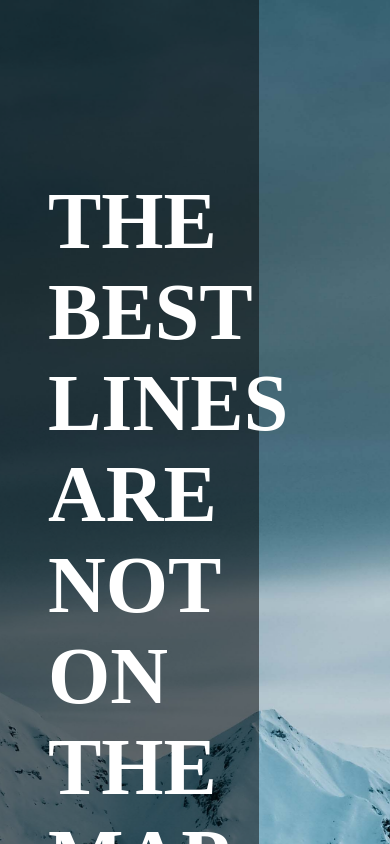
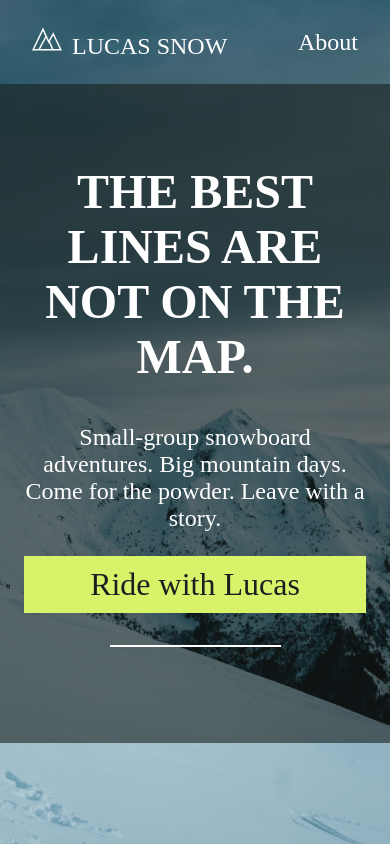
Before and after one commit to Saikpn/LucasTheSnowMan, a plain HTML site: page index.html in a window 390 px wide. Shown: the top 844 px of the page. Drawn offline with Linux system fonts and the light colour scheme; a web font is replaced by a local one.

Commit message:
making the website responsive and then adding some css hover effects

```diff
--- a/index.html
+++ b/index.html
@@ -3,6 +3,7 @@
   <head>
     <meta charset="UTF-8" />
     <meta name="viewport" content="width=device-width, initial-scale=1.0" />
+    <link rel="icon" href="/images/brandLogo.svg" type="image/x-icon" />
     <link rel="preconnect" href="https://fonts.googleapis.com" />
     <link rel="preconnect" href="https://fonts.gstatic.com" crossorigin />
     <link
@@ -10,20 +11,32 @@
       rel="stylesheet"
     />
     <link rel="stylesheet" href="style.css" />
-    <title>Home</title>
+    <title>Lucas - Snowboard Adventures</title>
   </head>
   <body>
-    <section class="hero-image" title="Snowey Mountain">
+    <section class="hero-image" title="Snowy Mountain">
+      <nav>
+        <ul>
+          <li>
+            <a href="/"
+              ><img
+                src="/images/brandLogo.svg"
+                alt="LUCAS SNOW"
+                style="height: 30px; width: 30px; margin-right: 10px"
+              />LUCAS SNOW</a
+            >
+          </li>
+          <li><a href="about.html">About</a></li>
+        </ul>
+      </nav>
       <div class="hero-content">
         <h1>The Best Lines are not on the map.</h1>
         <p class="hero-subtitle">
           Small-group snowboard adventures. Big mountain days. Come for the
           powder. Leave with a story.
         </p>
-        <button onclick="location.href = 'about.html'" class="primary-button">
-          Ride with Lucas
-        </button>
-        <hr />
+        <a href="about.html" class="primary-button">Ride with Lucas</a>
+        <hr class="hero-divider" />
       </div>
     </section>
   </body>
--- a/style.css
+++ b/style.css
@@ -1,7 +1,33 @@
+* {
+  box-sizing: border-box;
+}
+
 body {
   margin: 0;
   padding: 0;
-  box-sizing: border-box;
+  font-family: "Nunito Sans", sans-serif;
+  color: #f6f7f4;
+  background-color: #18201f;
+}
+
+nav ul {
+  list-style: none;
+  display: flex;
+  justify-content: space-between;
+  align-items: center;
+  margin: 0;
+  padding: 1.5rem 2rem;
+}
+
+nav a {
+  color: #ffffff;
+  text-decoration: none;
+  font-family: "Montaga", serif;
+  font-size: 2rem;
+}
+
+nav a:hover {
+  text-decoration: underline;
 }
 
 .hero-image {
@@ -12,18 +38,19 @@ body {
   width: 100%;
 }
 .hero-content {
-  background-color: rgba(0, 0, 0, 0.5);
-  width: 50%;
+  background-color: rgba(24, 32, 31, 0.6);
+  width: 100%;
   height: 100%;
   display: flex;
   flex-direction: column;
-  padding: 10rem 2rem;
-  text-align: left;
+  padding: 8rem 2rem;
+  text-align: center;
+  align-items: center;
   color: #ffffff;
 }
 h1 {
   font-family: "Montaga", serif;
-  margin: 1rem;
+  margin: 1rem 0;
   font-size: 5rem;
   font-weight: bold;
   text-transform: uppercase;
@@ -33,15 +60,57 @@ h1 {
   font-family: "Epunda Slab", serif;
 }
 .primary-button {
+  display: block;
   width: 50%;
   font-family: "Epunda Slab", serif;
   background-color: #d8f36a;
-  color: #000000;
+  color: #18201f;
   border: none;
   padding: 10px 10px;
   font-size: 2rem;
   cursor: pointer;
+  text-decoration: none;
+  text-align: center;
 }
 .primary-button:hover {
   background-color: #b0d24a;
 }
+.hero-divider {
+  width: 50%;
+  border: 1px solid #ffffff;
+  margin: 2rem auto;
+}
+
+.about-content {
+  max-width: 800px;
+  padding: 2rem;
+}
+
+.about-content img {
+  max-width: 100%;
+  height: auto;
+  margin: 1.5rem 0;
+}
+
+.about-intro {
+  font-family: "Epunda Slab", serif;
+  font-size: 1.25rem;
+}
+
+@media (max-width: 768px) {
+  .hero-content {
+    width: 100%;
+    padding: 4rem 1.5rem;
+  }
+  nav a {
+    font-size: 1.5rem;
+  }
+
+  h1 {
+    font-size: 3rem;
+  }
+
+  .primary-button {
+    width: 100%;
+  }
+}
```
Also changed, not shown: about.html (+19 -5 lines), images/brandLogo.svg (added).
